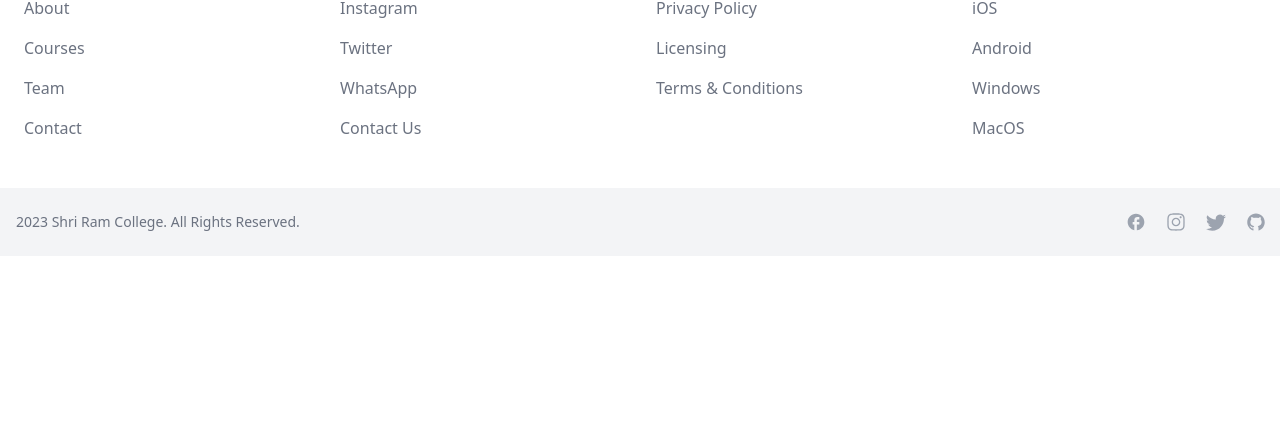
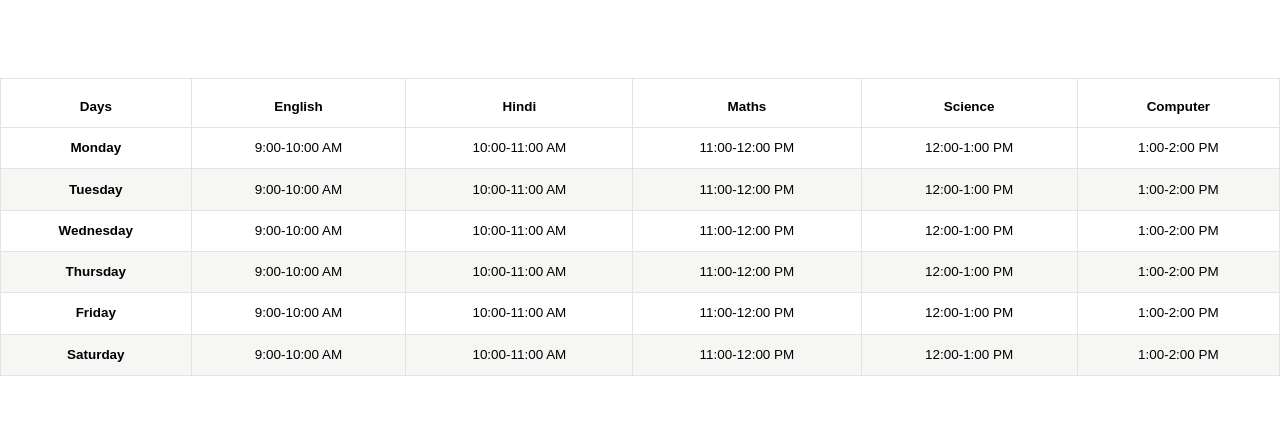
Before and after one commit to mandorakannu/shri-ram-client, a React (Vite) app: page /timeTable in a window 1280 px wide. Shown: the part 146-572 px from the top of the page. Built offline with nearby package versions, Linux system fonts and the light colour scheme.

Commit message:
TImeTable page created

```diff
--- a/src/App.tsx
+++ b/src/App.tsx
@@ -4,9 +4,10 @@ import { Login } from "@components/pages/Login";
 import { FrontPage } from "@components/pages/main/FrontPage";
 import { Route, Routes } from "react-router-dom";
 import AOS from "aos";
-import 'aos/dist/aos.css';
+import "aos/dist/aos.css";
 import { Students } from "@components/pages/students/Students";
 import { Result } from "@components/pages/students/Result";
+import { TimeTable } from "@components/pages/students/TimeTable";
 
 export function App() {
   AOS.init({ once: true });
@@ -18,6 +19,7 @@ export function App() {
         <Route path="/login" element={<Login />} />
         <Route path="/students" element={<Students />} />
         <Route path="/result" element={<Result />} />
+        <Route path="/timeTable" element={<TimeTable />} />
       </Routes>
       <Footer />
     </>
--- /dev/null
+++ b/src/components/pages/students/TimeTable.tsx
@@ -0,0 +1,150 @@
+export function TimeTable() {
+  return (
+    <table className="dcf-table dcf-table-responsive dcf-table-bordered dcf-table-striped dcf-w-100% my-40">
+      <thead>
+        <tr>
+          <th className="dcf-txt-center" scope="col">
+            Days
+          </th>
+          <th className="dcf-txt-center" scope="col">
+            English
+          </th>
+          <th className="dcf-txt-center" scope="col">
+            Hindi
+          </th>
+          <th className="dcf-txt-center" scope="col">
+            Maths
+          </th>
+          <th className="dcf-txt-center" scope="col">
+            Science
+          </th>
+          <th className="dcf-txt-center" scope="col">
+            Computer
+          </th>
+        </tr>
+      </thead>
+      <tbody>
+        <tr>
+          <th className="dcf-txt-center" scope="row">
+            Monday
+          </th>
+          <td className="dcf-txt-center" data-label="English">
+            9:00-10:00 AM
+          </td>
+          <td className="dcf-txt-center" data-label="Hindi">
+            10:00-11:00 AM
+          </td>
+          <td className="dcf-txt-center" data-label="Maths">
+            11:00-12:00 PM
+          </td>
+          <td className="dcf-txt-center" data-label="Science">
+            12:00-1:00 PM
+          </td>
+          <td className="dcf-txt-center" data-label="Computer">
+            1:00-2:00 PM
+          </td>
+        </tr>
+        <tr>
+          <th className="dcf-txt-center" scope="row">
+            Tuesday
+          </th>
+          <td className="dcf-txt-center" data-label="English">
+            9:00-10:00 AM
+          </td>
+          <td className="dcf-txt-center" data-label="Hindi">
+            10:00-11:00 AM
+          </td>
+          <td className="dcf-txt-center" data-label="Maths">
+            11:00-12:00 PM
+          </td>
+          <td className="dcf-txt-center" data-label="Science">
+            12:00-1:00 PM
+          </td>
+          <td className="dcf-txt-center" data-label="Computer">
+            1:00-2:00 PM
+          </td>
+        </tr>
+        <tr>
+          <th className="dcf-txt-center" scope="row">
+            Wednesday
+          </th>
+          <td className="dcf-txt-center" data-label="English">
+            9:00-10:00 AM
+          </td>
+          <td className="dcf-txt-center" data-label="Hindi">
+            10:00-11:00 AM
+          </td>
+          <td className="dcf-txt-center" data-label="Maths">
+            11:00-12:00 PM
+          </td>
+          <td className="dcf-txt-center" data-label="Science">
+            12:00-1:00 PM
+          </td>
+          <td className="dcf-txt-center" data-label="Computer">
+            1:00-2:00 PM
+          </td>
+        </tr>
+        <tr>
+          <th className="dcf-txt-center" scope="row">
+            Thursday
+          </th>
+          <td className="dcf-txt-center" data-label="English">
+            9:00-10:00 AM
+          </td>
+          <td className="dcf-txt-center" data-label="Hindi">
+            10:00-11:00 AM
+          </td>
+          <td className="dcf-txt-center" data-label="Maths">
+            11:00-12:00 PM
+          </td>
+          <td className="dcf-txt-center" data-label="Science">
+            12:00-1:00 PM
+          </td>
+          <td className="dcf-txt-center" data-label="Computer">
+            1:00-2:00 PM
+          </td>
+        </tr>
+        <tr>
+          <th className="dcf-txt-center" scope="row">
+            Friday
+          </th>
+          <td className="dcf-txt-center" data-label="English">
+            9:00-10:00 AM
+          </td>
+          <td className="dcf-txt-center" data-label="Hindi">
+            10:00-11:00 AM
+          </td>
+          <td className="dcf-txt-center" data-label="Maths">
+            11:00-12:00 PM
+          </td>
+          <td className="dcf-txt-center" data-label="Science">
+            12:00-1:00 PM
+          </td>
+          <td className="dcf-txt-center" data-label="Computer">
+            1:00-2:00 PM
+          </td>
+        </tr>
+        <tr>
+          <th className="dcf-txt-center" scope="row">
+            Saturday
+          </th>
+          <td className="dcf-txt-center" data-label="English">
+            9:00-10:00 AM
+          </td>
+          <td className="dcf-txt-center" data-label="Hindi">
+            10:00-11:00 AM
+          </td>
+          <td className="dcf-txt-center" data-label="Maths">
+            11:00-12:00 PM
+          </td>
+          <td className="dcf-txt-center" data-label="Science">
+            12:00-1:00 PM
+          </td>
+          <td className="dcf-txt-center" data-label="Computer">
+            1:00-2:00 PM
+          </td>
+        </tr>
+      </tbody>
+    </table>
+  );
+}
```
